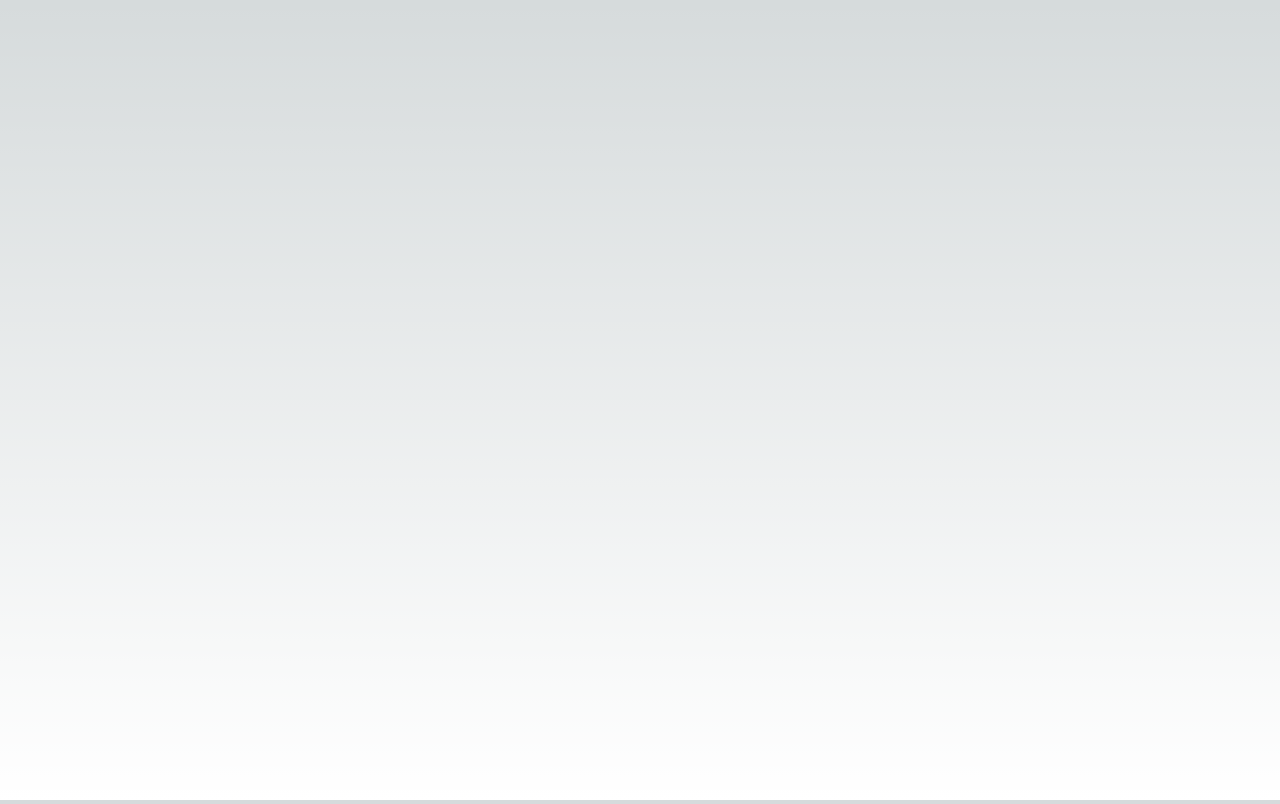
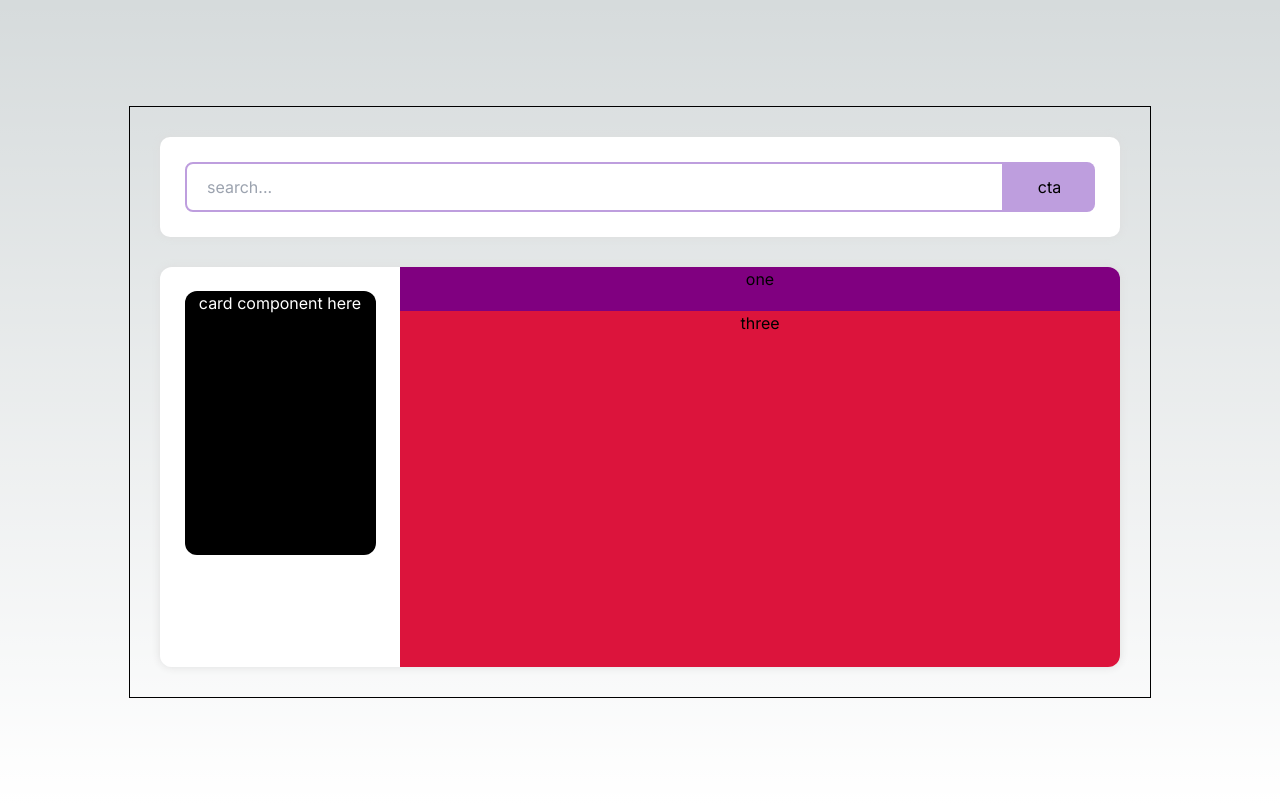
Before and after one commit to ebordenave/mtg-app, a Next.js app: page / in a window 1280 px wide. Built offline with nearby package versions, Linux system fonts and the light colour scheme.

Commit message:
refactor:add layout and layout components, conceptual

```diff
--- /dev/null
+++ b/src/app/components/CardDisplay/CardDisplay.css
@@ -0,0 +1,8 @@
+.card {
+    background-color: black;
+    width: 191px;
+    height: 264px;
+    margin: auto;
+    border-radius: 12px;
+    color: white;
+}
--- /dev/null
+++ b/src/app/components/CardDisplay/CardDisplay.js
@@ -0,0 +1,12 @@
+import React, { PureComponent } from "react";
+import "./CardDisplay.css";
+
+class CardDisplay extends PureComponent {
+  render() {
+    return <div className="card">card component here</div>;
+  }
+}
+
+CardDisplay.propTypes = {};
+
+export default CardDisplay;
--- /dev/null
+++ b/src/app/components/DashBoard/DashBoard.css
@@ -0,0 +1,33 @@
+* {
+    box-sizing: border-box;
+}
+
+
+.dashboardContainer {
+    display: grid;
+    grid-template-rows: 1fr 8fr;
+    grid-template-columns: 1fr 3fr;
+    text-align: center;
+    width: 75vw;
+    height: 50vh;
+    border-radius: 12px;
+    overflow: hidden;
+    box-shadow: 0 0 8px #ddd;
+
+}
+
+.one {
+    grid-row: 1 / 3;
+    background-color: white;
+    padding-top: 10%;
+}
+
+.two {
+    background-color: purple;
+    grid-column: 2 / 3;
+}
+
+
+.three {
+    background-color: crimson;
+}
--- /dev/null
+++ b/src/app/components/DashBoard/DashBoard.js
@@ -0,0 +1,18 @@
+"use client";
+
+import React from "react";
+import "./DashBoard.css";
+import "../CardDisplay/CardDisplay";
+import CardDisplay from "@/app/components/CardDisplay/CardDisplay";
+
+const DashBoard = () => {
+  return (
+    <div className="dashboardContainer">
+      <div className="box one">{<CardDisplay />}</div>
+      <div className="box two">one</div>
+      <div className="box three">three</div>
+    </div>
+  );
+};
+
+export default DashBoard;
--- /dev/null
+++ b/src/app/components/SearchBar/SearchBar.css
@@ -0,0 +1,32 @@
+input {
+    border-bottom-left-radius: .5em;
+    border-top-left-radius: .5em;
+    border: #be9ede 2px solid;
+    width: 100vw;
+    font-size: medium;
+    padding: 20px;
+
+}
+
+input:focus {
+    outline: none;
+}
+
+.input-wrapper {
+    background-color: white;
+    width: 75vw;
+    height: 100px;
+    border-radius: 10px;
+    padding: 25px;
+    box-shadow: 0 0 8px #ddd;
+    display: flex;
+    margin-bottom: 30px;
+
+    & button {
+        background-color: #be9ede;
+        border-bottom-right-radius: .5em;
+        border-top-right-radius: .5em;
+        min-width: 10%;
+
+    }
+}
--- /dev/null
+++ b/src/app/components/SearchBar/SearchBar.js
@@ -0,0 +1,23 @@
+"use client";
+import {useState} from "react"; // import axios from 'axios';
+import "./SearchBar.css"; // import axios from 'axios';
+// import axios from 'axios';
+// import styles from
+
+const SearchBar = () => {
+  const [value, setValue] = useState("");
+  const [suggestions, setSuggestions] = useState([]);
+
+  return (
+    <>
+      <div className="wrapper">
+        <div className="input-wrapper">
+          <input type="text" placeholder="search..." />
+          <button>cta</button>
+        </div>
+      </div>
+    </>
+  );
+};
+
+export default SearchBar;
--- a/src/app/globals.css
+++ b/src/app/globals.css
@@ -22,6 +22,5 @@ body {
             to bottom,
             transparent,
             rgb(var(--background-end-rgb))
-    )
-    rgb(var(--background-start-rgb));
+    ) rgb(var(--background-start-rgb));
 }
--- a/src/app/page.js
+++ b/src/app/page.js
@@ -1,5 +1,17 @@
+import SearchBar from "@/app/components/SearchBar/SearchBar";
+import React from "react";
+import DashBoard from "@/app/components/DashBoard/DashBoard";
+
 export default function Home() {
   return (
-    <main className="flex min-h-screen flex-col items-center justify-between p-24"></main>
+    <main className="flex min-h-screen flex-col items-center justify-between p-24">
+      <div
+        className="wrapper"
+        style={{ margin: "10px", border: "1px solid black", padding: "30px" }}
+      >
+        <SearchBar />
+        <DashBoard />
+      </div>
+    </main>
   );
 }
```
Lines whose indentation alone changed are shown as unchanged.
